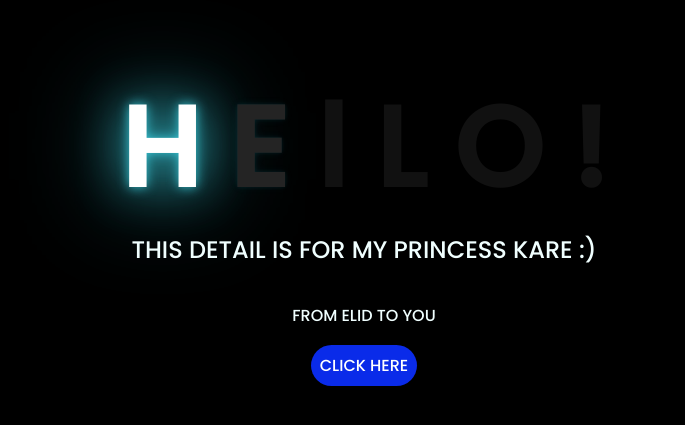
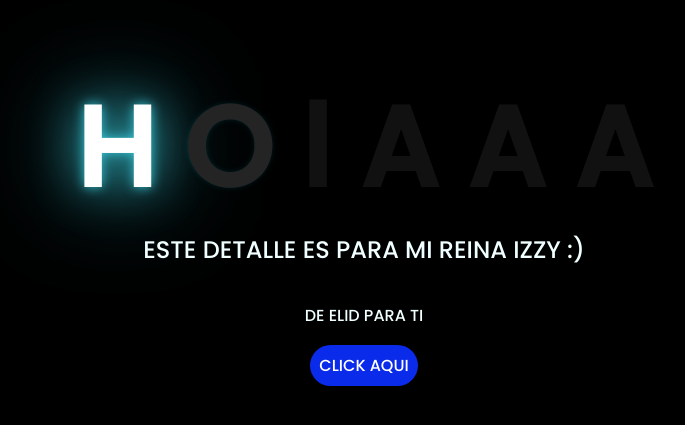
Before and after one commit to tyzan18/cinthy.com, a plain HTML site: page index.html in a window 1280 px wide. Shown: the part 111-536 px from the top of the page, without its empty margins (284-969 px from the left). Drawn offline with Linux system fonts and the light colour scheme.

Commit message:
Update index.html

```diff
--- a/index.html
+++ b/index.html
@@ -1,4 +1,4 @@
-<!DOCTYPE html>
+ <!DOCTYPE html>
 <html lang="es">
 
 <head>
@@ -7,27 +7,27 @@
     <meta name="viewport" content="width=device-width, initial-scale=1.0">
     <link rel="stylesheet" href="css/style.css">
     <link rel="icon" href="img/flowers.png" type="image/x-icon">
-    <title>Flowers Karen</title>
+    <title>Flowers Izyy🥰</title>
 </head>
 
 <body>
     <div class="greetings">
         <span>H</span>
-        <span>E</span>
+        <span>O</span>
         <span>l</span>
-        <span>L</span>
-        <span>O</span>
-        <span>!</span>
+        <span>A</span>
+        <span>A</span>
+        <span>A</span>
     </div>
     <div class="description">
-        <span>THIS DETAIL IS FOR MY PRINCESS KARE :)</span>
+        <span>ESTE DETALLE ES PARA MI REINA IZZY :)</span>
     </div>
     <div>
-        <p>FROM ELID TO YOU</p>
+        <p>DE ELID PARA TI</p>
     </div>
     <div class="button">
         <button class="botones">
-            <a href="flower.html" style="color: #fff;">CLICK HERE</a>
+            <a href="flower.html" style="color: #fff;">CLICK AQUI</a>
         </button>
     </div>
 
```
